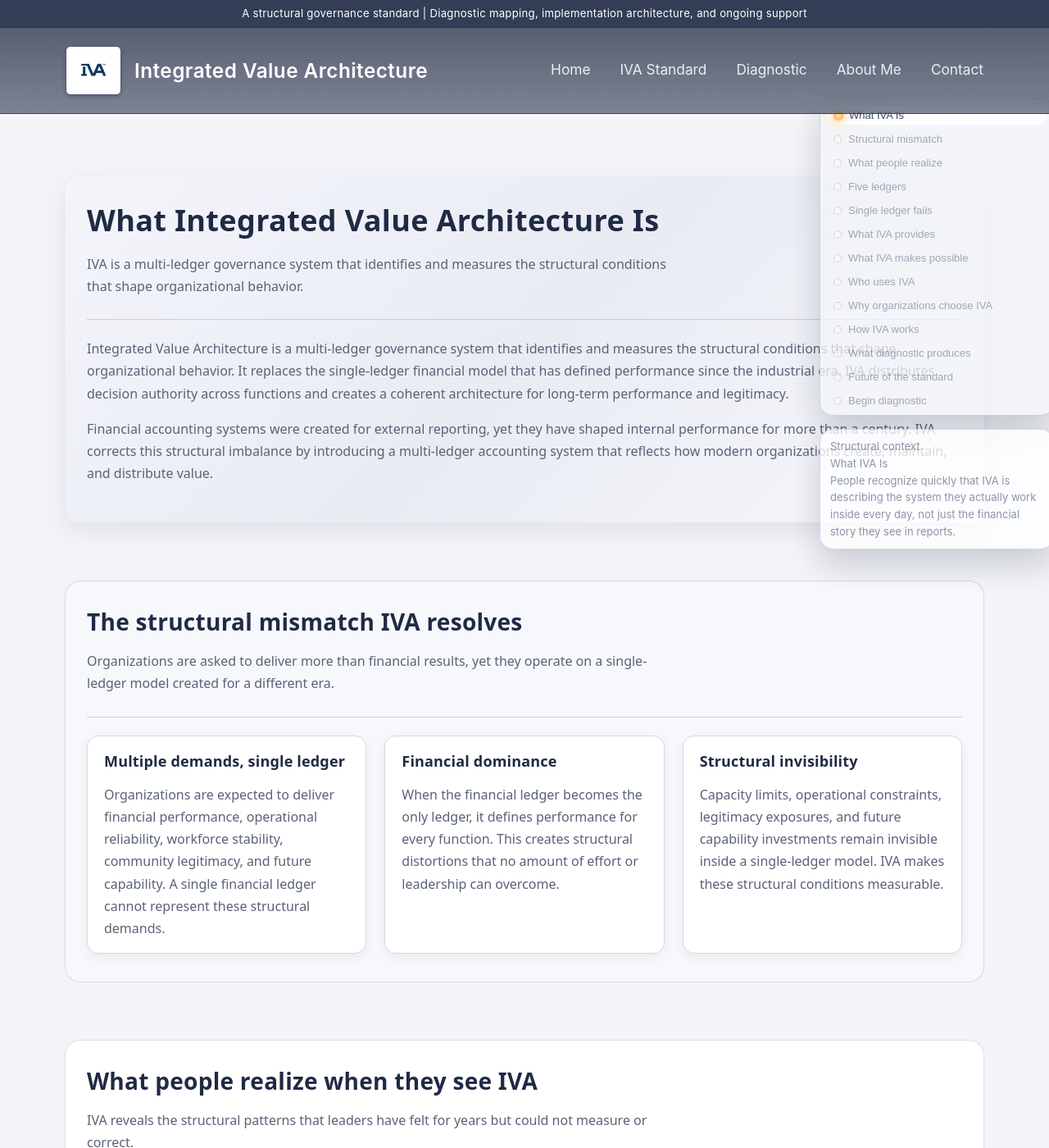
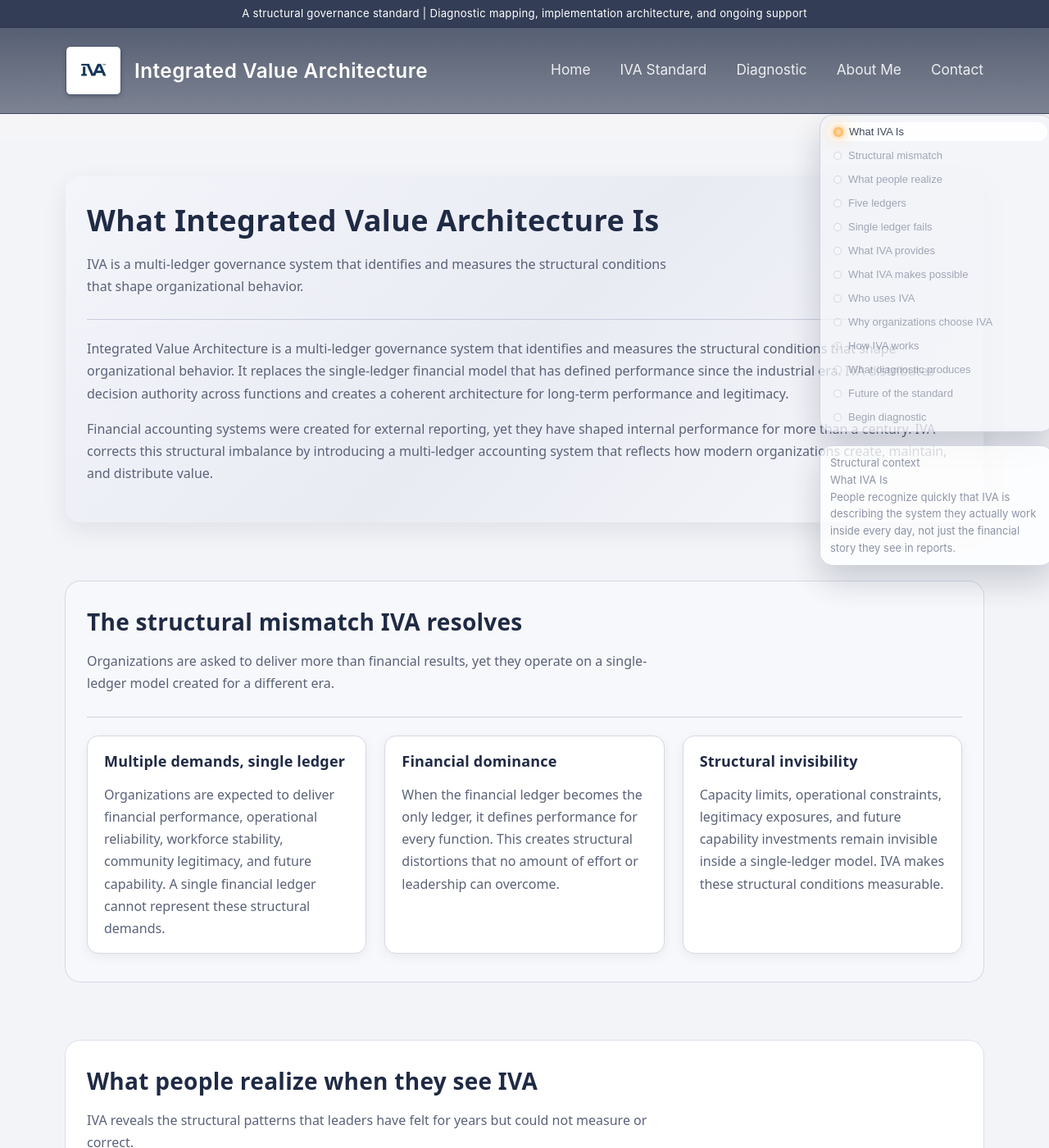
Before and after one commit to efost7873/integratedvaluearchitecture.com, a Jekyll site: the page built from index.html, in a window 1280 px wide and 1400 px high. Shown: the whole window at 82% size. Built offline with Jekyll 4.4.1, drawn with Linux system fonts in a browser that asks for light colours.

Commit message:
Update _homepage.scss

```diff
--- a/_sass/_homepage.scss
+++ b/_sass/_homepage.scss
@@ -173,125 +173,17 @@
   margin-top: 12px;
 }
 
-/* === FLOATING NAV (DRAMATIC GLASS, FIXED TRANSPARENCY) === */
-
-#iva-floating-nav {
-  position: fixed;
-  top: 140px;
-  right: 32px;
-  width: 210px;
-  opacity: 0;
-  pointer-events: none;
-  transition: opacity var(--iva-transition-med), transform var(--iva-transition-med);
-  font-size: 14px;
-  line-height: 1.45;
-  z-index: 999;
-
-  background: rgba(255, 255, 255, 0.72);
-  backdrop-filter: blur(26px);
-  -webkit-backdrop-filter: blur(26px);
-
-  border-radius: 14px;
-  border: 1px solid rgba(31, 42, 68, 0.22);
-  box-shadow: 0 22px 44px rgba(15, 24, 52, 0.28);
-
-  padding: 14px 14px 12px;
-}
-
-#iva-floating-nav.visible {
-  opacity: 1;
-  pointer-events: auto;
-}
-
-#iva-floating-nav ul {
-  list-style: none;
-  padding: 0;
-  margin: 0;
-}
-
-#iva-floating-nav li {
-  margin-bottom: 10px;
-}
-
-#iva-floating-nav a {
-  color: var(--iva-text-soft);
-  text-decoration: none;
-  display: inline-flex;
-  align-items: center;
-  gap: 8px;
-  transition: color var(--iva-transition-fast), transform var(--iva-transition-fast);
-}
-
-#iva-floating-nav a::before {
-  content: "";
-  width: 7px;
-  height: 7px;
-  border-radius: 999px;
-  background: transparent;
-  border: 1px solid transparent;
-  transition:
-    background-color var(--iva-transition-fast),
-    border-color var(--iva-transition-fast),
-    transform var(--iva-transition-fast);
-}
-
-#iva-floating-nav a:hover {
-  color: var(--iva-blue);
-  transform: translateX(2px);
-}
-
-#iva-floating-nav a.active {
-  color: var(--iva-blue);
-  font-weight: 600;
-}
-
-#iva-floating-nav a.active::before {
-  background: var(--iva-blue);
-  border-color: rgba(31, 42, 68, 0.4);
-  transform: scale(1.15);
-}
-
-/* === RESPONSIVE === */
-
-/* ================================
-   BASE ENGINE POSITIONING
-================================ */
+/* ============================================================
+   STRUCTURAL ENGINE (FINAL, CLEANED, DEDUPLICATED)
+   top: 140px (your choice M)
+   hides only on mobile (E)
+============================================================ */
 
 #iva-structural-engine {
   position: fixed;
-  top: 120px;
-  right: 12px;
-  display: flex;
-  flex-direction: column;
-  gap: 10px;
-  z-index: 998;
-  font-size: 13px;
-  color: var(--iva-text-soft);
-  pointer-events: none;
-  transition: right 0.25s ease, opacity 0.25s ease;
-}
-
-/* Peek mode: entire engine is hover target */
-#iva-structural-engine.peek {
-  right: -6px;
-  opacity: 0.85;
-}
-
-#iva-structural-engine.peek:hover {
-  right: 12px;
-  opacity: 1;
-}
-
-/* ================================
-   STRUCTURAL ENGINE POSITIONING
-================================ */
-
-#iva-structural-engine {
-  position: fixed;
-  top: 120px;
+  top: 140px;
   right: 12px;
 
-  /* Prevent inherited centering */
   margin: 0;
   left: auto;
   transform: none;
@@ -308,6 +200,7 @@
   transition: right 0.25s ease, opacity 0.25s ease;
 }
 
+/* Peek mode */
 #iva-structural-engine.peek {
   right: -6px;
   opacity: 0.85;
@@ -318,7 +211,7 @@
   opacity: 1;
 }
 
-/* Ensure children remain interactive */
+/* Children interactive */
 .iva-structural-bar,
 .iva-structural-panel,
 .iva-structural-flyout,
@@ -326,10 +219,7 @@
   pointer-events: auto;
 }
 
-/* ================================
-   BAR + NODES
-================================ */
-
+/* Bar */
 .iva-structural-bar {
   position: relative;
   display: flex;
@@ -345,10 +235,11 @@
   backdrop-filter: blur(18px);
   -webkit-backdrop-filter: blur(18px);
 
-  max-height: calc(100vh - 160px);
+  max-height: calc(100vh - 200px);
   overflow-y: auto;
 }
 
+/* Nodes */
 .iva-structural-node {
   display: flex;
   align-items: center;
@@ -386,7 +277,7 @@
     box-shadow var(--iva-transition-fast);
 }
 
-/* Active glowing node */
+/* Active node */
 .iva-structural-node-active {
   background: rgba(255, 255, 255, 0.96);
   color: var(--iva-blue);
@@ -406,10 +297,7 @@
   transform: scale(1.25);
 }
 
-/* ================================
-   PANEL
-================================ */
-
+/* Panel */
 .iva-structural-panel {
   margin-top: 6px;
   padding: 10px 12px;
@@ -429,10 +317,7 @@
   transition: max-width 0.25s ease, opacity 0.25s ease;
 }
 
-/* ================================
-   FULL-HEIGHT FLYOUT (FLUSH)
-================================ */
-
+/* Flyout */
 .iva-structural-flyout {
   position: absolute;
   top: 0;
@@ -471,14 +356,11 @@
   pointer-events: auto;
 }
 
-/* ================================
-   COLLAPSED MODE (64px)
-================================ */
-
+/* Collapsed mode */
 @media (max-width: 1100px) {
   #iva-structural-engine {
     right: 6px;
-    top: 100px;
+    top: 120px;
   }
 
   .iva-structural-bar {
@@ -486,7 +368,7 @@
     min-width: 64px;
     max-width: 64px;
     padding: 6px;
-    max-height: calc(100vh - 120px);
+    max-height: calc(100vh - 160px);
   }
 
   .iva-structural-node {
@@ -509,10 +391,7 @@
   }
 }
 
-/* ================================
-   PANEL HIDDEN (BAR ONLY)
-================================ */
-
+/* Panel hidden */
 @media (max-width: 900px) {
   .iva-structural-panel {
     display: none;
@@ -530,10 +409,7 @@
   }
 }
 
-/* ================================
-   MOBILE: HIDE ENTIRE ENGINE
-================================ */
-
+/* Mobile: hide engine */
 @media (max-width: 780px) {
   #iva-structural-engine {
     display: none;
```
